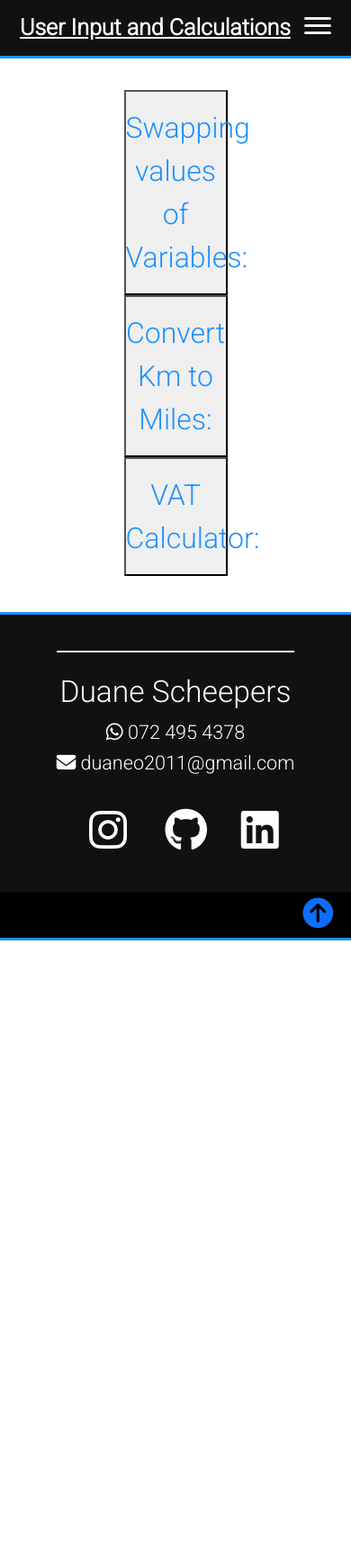
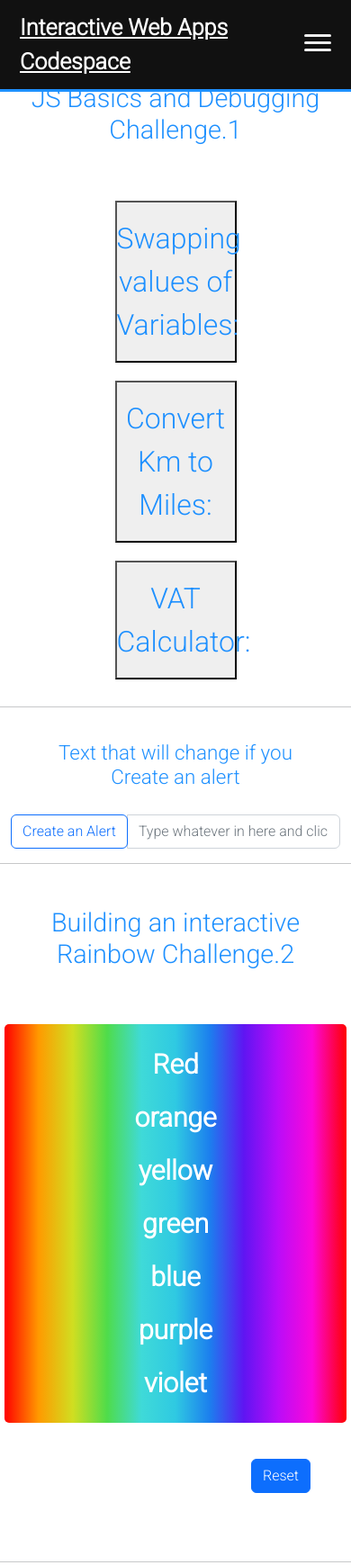
Before and after one commit to DuaneScheepersWebDeveloper/CodeSpace-Interactive-Web-Apps, a plain HTML site: page Javascript Debugging/index.html in a window 390 px wide. Shown: the top 1739 px of the page at 90% size. Before the commit the page ends 1045 px from the top, so only its background shows below. Drawn offline with nearby package versions, Linux system fonts and the light colour scheme.

Commit message:
Completed the rainbow Challenge
Completed the rainbow Challenge

```diff
--- a/Javascript Debugging/Static/css/defaultStyles.css
+++ b/Javascript Debugging/Static/css/defaultStyles.css
@@ -140,26 +140,27 @@ footer {
 }
 
 .socials {
-	list-style: none;
-	display: flex;
+	display: grid;
+	grid-template-columns: 1fr 1fr 1fr;
 	align-items: center;
+
 	justify-content: center;
 }
 
-.socials li {
-	align-items: center;
+.socials div {
+	padding: 20px;
 	justify-content: center;
-	margin-left: -1.2rem;
-	padding: 1.8rem;
-	margin-right: 1rem;
+	text-align: center;
 }
 
 .socials a {
+	margin-left: -20px;
+	display: flex;
 	text-decoration: none;
 	color: #fff;
-
-	padding: 5px;
-
+	justify-content: center;
+	padding: 20px;
+	text-align: center;
 	border-radius: 100%;
 }
 
--- a/Javascript Debugging/Static/css/styles.css
+++ b/Javascript Debugging/Static/css/styles.css
@@ -1,7 +1,24 @@
 .content {
 	font-family: Arial, Helvetica, sans-serif;
 }
-
+.content h1 {
+	padding: 2rem;
+	text-align: center;
+	color: dodgerblue;
+	font-size: 1.8rem;
+}
+.content h2 {
+	padding: 1.3rem;
+	text-align: center;
+	color: dodgerblue;
+	font-size: 1.4rem;
+}
+.changedHeading {
+	padding: 1.3rem;
+	text-align: center;
+	color: red;
+	font-size: 1.4rem;
+}
 #title {
 	background-color: rgb(240, 240, 240);
 	line-height: 5rem;
@@ -27,7 +44,7 @@
 }
 .vatSection {
 	align-items: center;
-	height: 100vh;
+	height: 420px;
 	display: flex;
 	flex-direction: column;
 }
@@ -35,6 +52,10 @@
 	margin: 35px;
 	display: grid;
 	grid-template-columns: 1fr 1fr;
+}
+.backButton {
+	margin: 40px;
+	float: right;
 }
 .vat-calc {
 	background: dodgerblue;
@@ -115,3 +136,43 @@ form div {
 		margin: 45px auto;
 	}
 }
+.rainbowDiv {
+	display: grid;
+	padding: 20px;
+	justify-content: center;
+}
+#rainbowWrapper {
+	display: grid;
+	grid-template-rows: 1fr 1fr 1fr 1fr 1fr 1fr 1fr;
+	justify-content: center;
+	padding: 15px;
+	background-image: linear-gradient(
+		90deg,
+		rgba(255, 0, 0, 1) 0%,
+		rgba(255, 154, 0, 1) 10%,
+		rgba(208, 222, 33, 1) 20%,
+		rgba(79, 220, 74, 1) 30%,
+		rgba(63, 218, 216, 1) 40%,
+		rgba(47, 201, 226, 1) 50%,
+		rgba(28, 127, 238, 1) 60%,
+		rgba(95, 21, 242, 1) 70%,
+		rgba(186, 12, 248, 1) 80%,
+		rgba(251, 7, 217, 1) 90%,
+		rgba(255, 0, 0, 1) 100%
+	);
+	border-radius: 5px;
+}
+
+#rainbowWrapper div {
+	width: 350px;
+}
+#rainbowWrapper div button {
+	width: 350px;
+	color: #fff;
+	font-size: 30px;
+	font-weight: 600;
+}
+.resetButton {
+	margin: 40px;
+	float: right;
+}
--- a/Javascript Debugging/Static/javascript/conversion.js
+++ b/Javascript Debugging/Static/javascript/conversion.js
@@ -1,4 +1,4 @@
-document.getElementById('convert').onclick = function () {
+const convert = () => {
 	let km = document.getElementById('km').value;
 	let miles = km / 1.609;
 	miles = miles.toFixed(4);
--- /dev/null
+++ b/Javascript Debugging/Static/javascript/index.js
@@ -0,0 +1,57 @@
+const getMilk = () => {
+	alert('My Javascript is working!');
+};
+//------------------------------------------------------------------
+//Creating an alert
+const userInput = () => {
+	let myVar = document.getElementById('myInput').value;
+	console.log(myVar);
+	// alert(myVar);
+	changeHeading(myVar);
+};
+
+const changeHeading = (myVar) => {
+	document.getElementById(
+		'change'
+	).innerHTML = `<h2 style="color:red;">${myVar}</h2>`;
+};
+//------------------------------------------------------------------
+//Wheres My Mouse
+const docHeight = window.innerHeight;
+const docWidth = window.innerWidth;
+const printY = (e) => {
+	let mouseY = e.clientY;
+	let mouseX = e.clientX;
+	// if (mouseY < docHeight / 2) {
+	// 	document.getElementById(
+	// 		'reading'
+	// 	).innerHTML = `<h2  style="color:green;">Its Up by ${mouseY}</h2>`;
+	// 	console.log('its UP');
+	// } else {
+	// 	document.getElementById(
+	// 		'reading'
+	// 	).innerHTML = `<h2  style="color:red;">Its Down by ${mouseY}</h2>`;
+	// 	console.log('its Down');
+	// }
+	if (mouseX < docWidth / 2 && mouseY < docHeight / 2) {
+		document.getElementById(
+			'reading'
+		).innerHTML = `<h2  style="color:purple;">Its Top Left by ${mouseX} & ${mouseY}</h2>`;
+		console.log('its Top Left');
+	} else if (mouseX > docWidth / 2 && mouseY < docHeight / 2) {
+		document.getElementById(
+			'reading'
+		).innerHTML = `<h2  style="color:orange;">Its Top Right by ${mouseX} & ${mouseY}</h2>`;
+		console.log('its Top Right');
+	} else if (mouseX > docWidth / 2 && mouseY > docHeight / 2) {
+		document.getElementById(
+			'reading'
+		).innerHTML = `<h2  style="color:Green;">Its Bottom Right by ${mouseX} & ${mouseY}</h2>`;
+		console.log('its bottom Right');
+	} else if (mouseX < docWidth / 2 && mouseY > docHeight / 2) {
+		document.getElementById(
+			'reading'
+		).innerHTML = `<h2  style="color:red;">Its Bottom Left by ${mouseX} & ${mouseY}</h2>`;
+		console.log('its bottom Left');
+	}
+};
--- /dev/null
+++ b/Javascript Debugging/Static/javascript/interActiveRainbow.js
@@ -0,0 +1,29 @@
+const red = document.getElementById('red');
+const orange = document.getElementById('orange');
+const yellow = document.getElementById('yellow');
+const green = document.getElementById('green');
+const blue = document.getElementById('blue');
+const purple = document.getElementById('purple');
+const violet = document.getElementById('violet');
+
+const redDivColorChange = () => {
+	red.style.backgroundColor = 'red';
+};
+const orangeDivColorChange = () => {
+	orange.style.backgroundColor = 'orange';
+};
+const yellowDivColorChange = () => {
+	yellow.style.backgroundColor = 'yellow';
+};
+const greenDivColorChange = () => {
+	green.style.backgroundColor = 'green';
+};
+const blueDivColorChange = () => {
+	blue.style.backgroundColor = 'blue';
+};
+const purpleDivColorChange = () => {
+	purple.style.backgroundColor = 'purple';
+};
+const violetDivColorChange = () => {
+	violet.style.backgroundColor = 'violet';
+};
--- a/Javascript Debugging/index.html
+++ b/Javascript Debugging/index.html
@@ -1,5 +1,5 @@
 <!DOCTYPE html>
-<html lang="en">
+<html lang="en" onmousemove="printY(event)">
 	<head>
 		<meta charset="UTF-8" />
 		<meta http-equiv="X-UA-Compatible" content="IE=edge" />
@@ -32,7 +32,7 @@
 
 		<!-- --------------------------------------------------------------------------------------------------- -->
 		<!-- Please feel free to change the title to whatever your project is -->
-		<title>User Input and Calculations</title>
+		<title>Interactive Web apps</title>
 		<!-- --------------------------------------------------------------------------------------------------- -->
 	</head>
 
@@ -41,7 +41,7 @@
 			<nav>
 				<div class="custom-nav-container">
 					<div class="header">
-						<a href="" class="logo">User Input and Calculations</a>
+						<a href="" class="logo">Interactive Web Apps Codespace</a>
 					</div>
 					<div class="menu">
 						<a href="#login"
@@ -78,20 +78,95 @@
 			<!-- ------------------This is where you start working-------------------------- -->
 			<!-- --------------------------------------------------------------------------------------------------- -->
 
-			<div id="app" style="margin: 40px">
-				<a href="./Static/functions/swap.html">
+			<h1>JS Basics and Debugging Challenge.1</h1>
+			<div id="app" style="margin: 20px">
+				<a style="margin: 10px" href="./Static/functions/swap.html">
 					<button>Swapping values of Variables:</button>
 				</a>
 
-				<a href="./Static/functions/conversion.html">
+				<a style="margin: 10px" href="./Static/functions/conversion.html">
 					<button>Convert Km to Miles:</button>
 				</a>
 
-				<a href="./Static/functions/vat.html">
+				<a style="margin: 10px" href="./Static/functions/vat.html">
 					<button>VAT Calculator:</button>
 				</a>
 			</div>
-
+			<hr />
+			<div class="container">
+				<h2 id="change">Text that will change if you Create an alert</h2>
+				<div class="input-group mb-1">
+					<div class="input-group-prepend">
+						<button
+							onClick="userInput()"
+							id="myButton"
+							class="btn btn-outline-primary"
+							type="button"
+						>
+							Create an Alert
+						</button>
+					</div>
+					<input
+						id="myInput"
+						type="text"
+						class="form-control"
+						placeholder="Type whatever in here and click the 'Create an Alert' button to create an alert and change the text"
+						aria-label=""
+						aria-describedby="basic-addon1"
+					/>
+				</div>
+			</div>
+			<hr />
+			<div>
+				<h1>Building an interactive Rainbow Challenge.2</h1>
+				<div class="rainbowDiv">
+					<div id="rainbowWrapper">
+						<div id="red">
+							<button onclick="redDivColorChange()" class="btn">Red</button>
+						</div>
+						<div id="orange">
+							<button onclick="orangeDivColorChange()" class="btn">
+								orange
+							</button>
+						</div>
+						<div id="yellow">
+							<button onclick="yellowDivColorChange()" class="btn">
+								yellow
+							</button>
+						</div>
+						<div id="green">
+							<button onclick="greenDivColorChange()" class="btn">green</button>
+						</div>
+						<div id="blue">
+							<button onclick="blueDivColorChange()" class="btn">blue</button>
+						</div>
+						<div id="purple">
+							<button onclick="purpleDivColorChange()" class="btn">
+								purple
+							</button>
+						</div>
+						<div id="violet">
+							<button onclick="violetDivColorChange()" class="btn">
+								violet
+							</button>
+						</div>
+					</div>
+					<div>
+						<button onclick="resetBtn()" class="btn btn-primary resetButton">
+							Reset
+						</button>
+					</div>
+				</div>
+			</div>
+			<hr />
+			<div>
+				<hgroup>
+					<h1>Conditionals in Javascript</h1>
+					<h2 id="subHead">Where's my mouse?</h2>
+				</hgroup>
+				<p id="reading"></p>
+			</div>
+			<hr />
 			<!-- --------------------------------------------------------------------------------------------------- -->
 			<!-- --------------------------------------------------------------------------------------------------- -->
 		</div>
@@ -109,28 +184,28 @@
 						<span class="underline">duaneo2011@gmail.com</span>
 					</h4>
 				</div>
-				<ul class="socials">
-					<li>
+				<div class="socials">
+					<div>
 						<a href="https://www.instagram.com/coffe_is_great2021/"
 							><i class="fa fa-instagram"></i
 						></a>
-					</li>
-					<li>
+					</div>
+					<div>
 						<a href="https://github.com/DuaneScheepersWebDeveloper"
 							><i class="fa fa-github"></i
 						></a>
-					</li>
-					<li>
+					</div>
+					<div>
 						<a href="https://www.linkedin.com/in/duane-scheepers-b2bb53240/"
 							><i class="fa fa-linkedin-square"></i
 						></a>
-					</li>
-				</ul>
+					</div>
+				</div>
 
 				<div class="footer-bottom">
-					<!-- <button class="button" onclick="alert">
+					<button class="button" onclick="getMilk()">
 						<span> Testing Javascript </span>
-					</button> -->
+					</button>
 					<div class="footer-menu">
 						<a href="" class="footerArrow"
 							><i class="fa-solid fa-circle-arrow-up"></i
@@ -146,10 +221,12 @@
 	src="static/javascript/javascript-basics-and-debugging.js"
 	charset="utf-8"
 ></script>
+<script src="static/javascript/interActiveRainbow.js" charset="utf-8"></script>
 <script
 	src="static/javascript/javascript-arithmetic-challenge.js"
 	charset="utf-8"
 ></script>
+<script src="static/javascript/index.js" charset="utf-8"></script>
 <script
 	src="https://kit.fontawesome.com/80b954ffb3.js"
 	crossorigin="anonymous"
```
Also changed, not shown: Javascript Debugging/Static/functions/conversion.html (+16 -2 lines), Javascript Debugging/Static/functions/swap.html (+21 -2 lines), Javascript Debugging/Static/functions/vat.html (+11 -1 lines).
